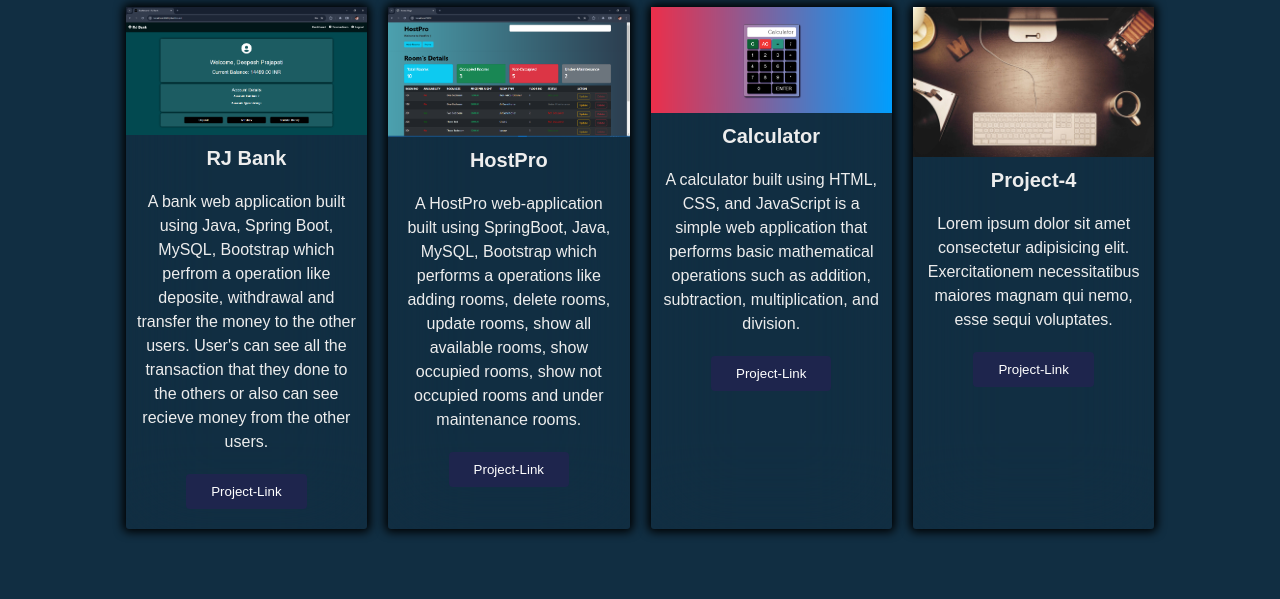
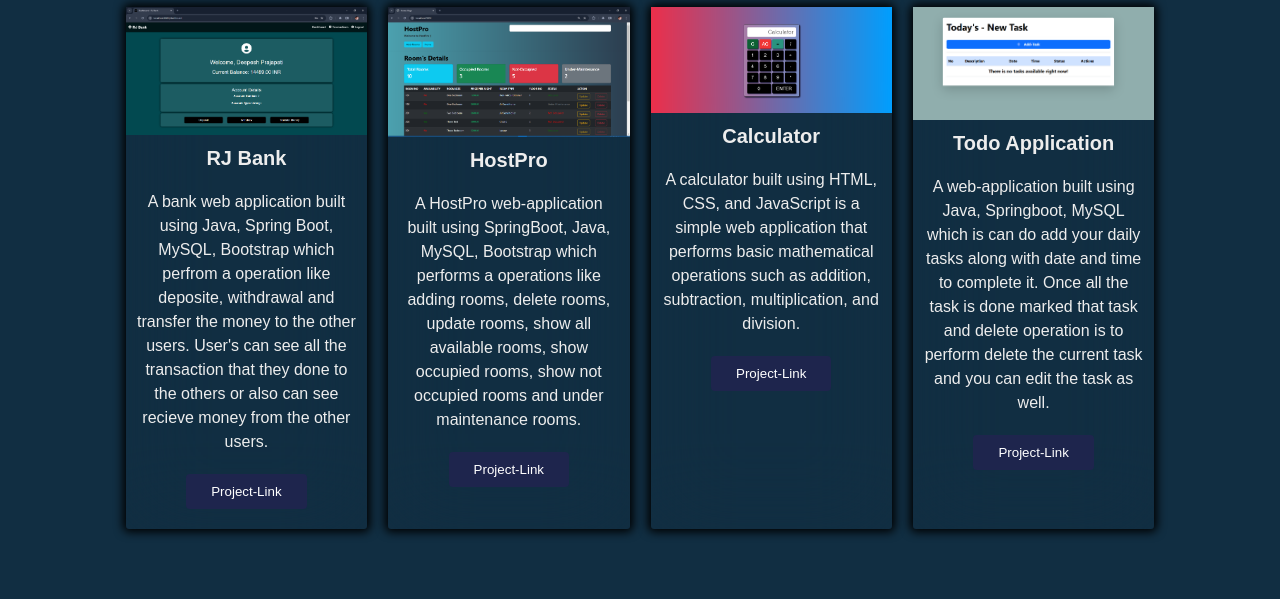
Before and after one commit to deepeshprajapati055/Portfolio, a plain HTML site: page project.html in a window 1280 px wide. Shown: the part 201-800 px from the top of the page. Drawn offline with nearby package versions, Linux system fonts and the light colour scheme.

Commit message:
project-add

```diff
--- a/css/project.css
+++ b/css/project.css
@@ -49,6 +49,7 @@
     line-height: 1.5; /* Better readability */
     padding: 10px;
     font-size: 16px;
+    text-align:center;
 }
 
 .container .content h3 {
--- a/project.html
+++ b/project.html
@@ -62,10 +62,10 @@
 
 
                 <div class="content">
-                  <img src="./images/Home.jpg" alt="C ">
-                    <h3>Project-4</h3>
-                    <p>Lorem ipsum dolor sit amet consectetur adipisicing elit. Exercitationem necessitatibus maiores magnam qui nemo, esse sequi voluptates.</p>
-                    <button class="btn">Project-Link</button>
+                  <img src="./images/TodoProfile.png" alt="C ">
+                    <h3>Todo Application</h3>
+                    <p>A web-application built using Java, Springboot, MySQL which is can do add your daily tasks along with date and time to complete it. Once all the task is done marked that task and delete operation is to perform delete the current task and you can edit the task as well.</p>
+                    <a href="https://github.com/deepeshprajapati055/Todo-Application" target="_blank" style="color: #fff;"><button class="btn">Project-Link</button></a>
                 </div>
 
                 <!-- <div class="content">
```
Also changed, not shown: images/TodoProfile.png (added).
